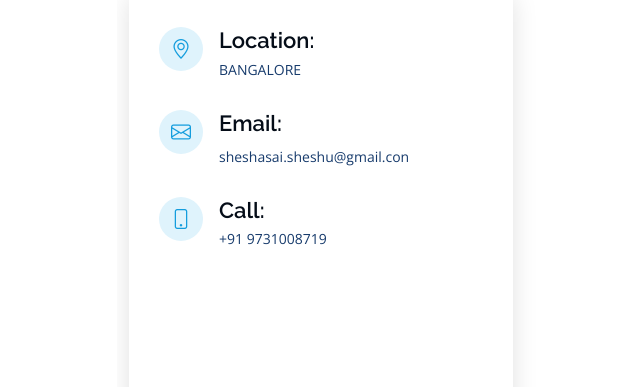
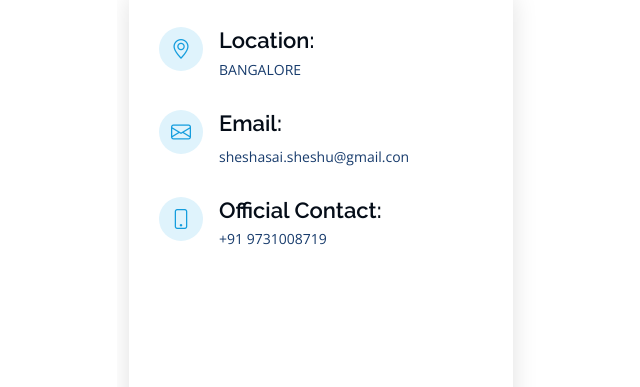
Before and after one commit to Dekkapati/https-seshasai.dekkapati.github.io-, a plain HTML site: page index.html in a window 1280 px wide. Shown: the part 2279-2666 px from the top of the page, without its empty margins (183-823 px from the left). Drawn offline with nearby package versions, Linux system fonts and the light colour scheme.

Commit message:
Update index.html
Signed-off-by: Seshasai <110626180+Dekkapati@users.noreply.github.com>

```diff
--- a/index.html
+++ b/index.html
@@ -213,7 +213,7 @@
 
               <div class="Official contact number">
                 <i class="bi bi-phone"></i>
-                <h4>Call:</h4>
+                <h4>Official Contact:</h4>
                 <p>+91 9731008719</p>
               </div>
 
```
